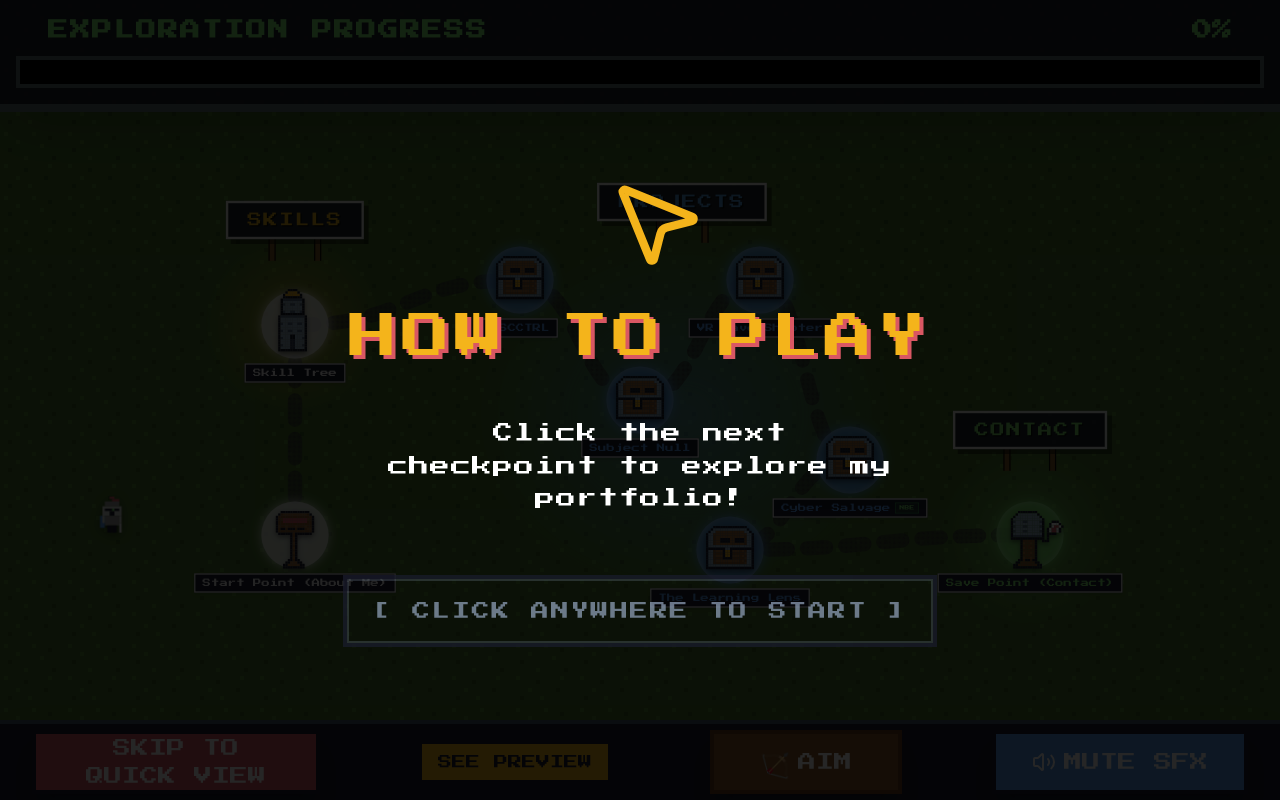
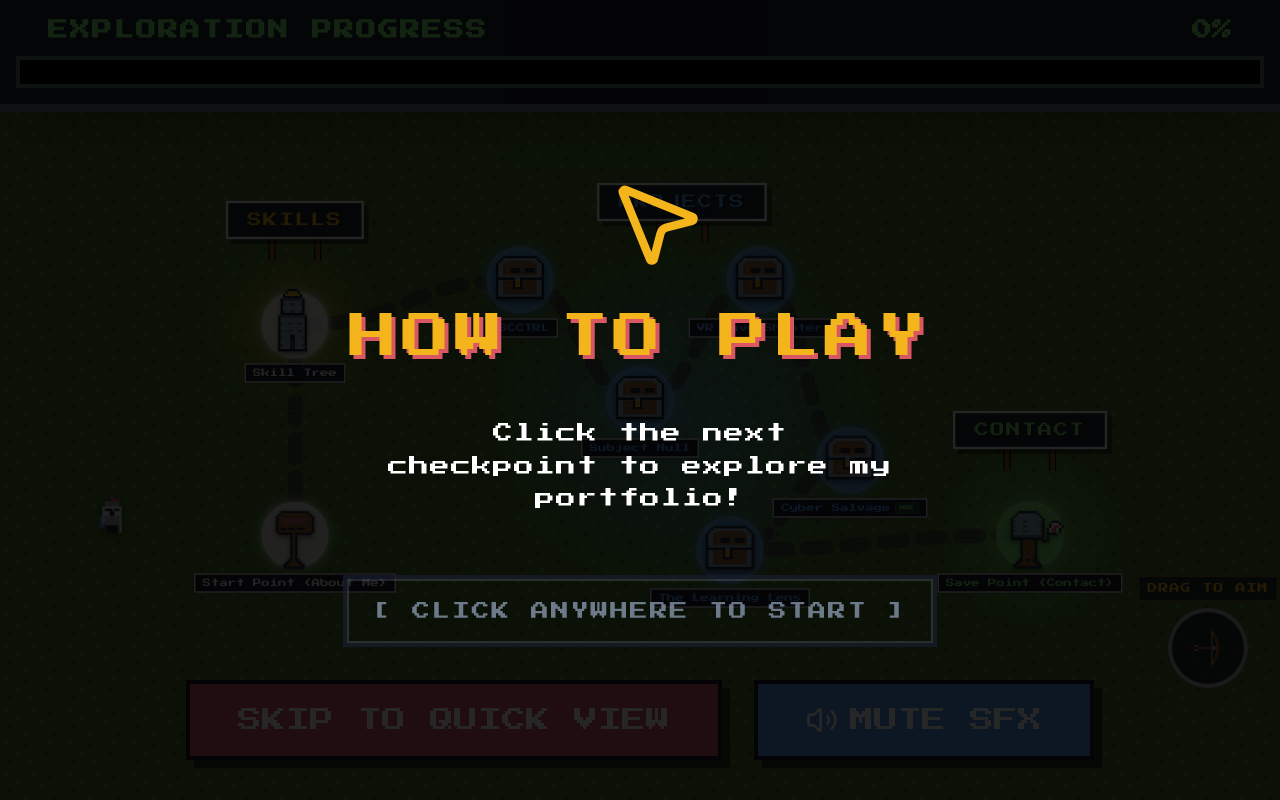
Before and after one commit to MahmoudHany908/portfolio, a React (Vite) app: page / in a window 1280 px wide. Built offline with nearby package versions, Linux system fonts and the light colour scheme.

Commit message:
UI tweak: set Aim mode as default, remove aim/preview toggles, restyle bottom controls

```diff
--- a/src/components/UI/GameHUD.jsx
+++ b/src/components/UI/GameHUD.jsx
@@ -1,9 +1,8 @@
 import React from 'react';
 import { Volume2, VolumeX } from 'lucide-react';
-import { Link } from 'react-router-dom';
 import SimpleViewToggle from './SimpleViewToggle';
 
-export default function GameHUD({ discoveredCount, totalNodes, muted, setMuted, aimMode, setAimMode }) {
+export default function GameHUD({ discoveredCount, totalNodes, muted, setMuted }) {
   const percentage = (discoveredCount / totalNodes) * 100;
   const isComplete = discoveredCount === totalNodes;
 
@@ -26,33 +25,15 @@ export default function GameHUD({ discoveredCount, totalNodes, muted, setMuted,
         </div>
       </div>
 
-      {/* Bottom Control Bar */}
-      <div className="absolute bottom-0 left-0 right-0 h-16 md:h-20 bg-retro-dark border-t-4 border-slate-600 shadow-2xl flex items-center justify-between px-4 md:px-8 z-40 pointer-events-auto">
+      {/* Centered Bottom Floating Controls */}
+      <div className="absolute bottom-6 md:bottom-10 left-0 right-0 flex items-center justify-center gap-4 md:gap-8 z-40 pointer-events-auto px-4">
         <SimpleViewToggle />
 
-        <Link to="/preview" className="pixel-btn bg-retro-yellow text-retro-dark hover:bg-white transition-colors text-[10px] md:text-sm px-4 py-2 border-4 mx-2">
-          SEE PREVIEW
-        </Link>
-
-        {/* Aim Mode Toggle */}
         <button
-          tabIndex={-1}
-          className={`pixel-btn transition-colors shadow-xl text-center text-[10px] md:text-lg px-2 md:px-6 py-2 md:py-4 border-4 flex items-center justify-center gap-2 h-10 md:h-16 w-24 md:w-48 ${
-            aimMode
-              ? 'bg-retro-yellow text-retro-dark border-white shadow-[0_0_20px_rgba(244,180,27,0.5)]'
-              : 'bg-[#8b5a2b] hover:bg-[#a0692b] text-white border-[#6b3a1b]'
-          }`}
-          onClick={() => setAimMode(!aimMode)}
-        >
-          <span className="text-lg md:text-2xl">🏹</span>
-          <span>{aimMode ? 'AIM ON' : 'AIM'}</span>
-        </button>
-
-        <button
-          className="pixel-btn bg-[#569ceb] hover:bg-[#83eb72] transition-colors shadow-xl text-center text-[10px] md:text-lg px-2 md:px-8 py-2 md:py-4 border-4 flex items-center justify-center gap-2 text-white h-10 md:h-16 w-28 md:w-64"
+          className="pixel-btn bg-[#569ceb] hover:bg-[#83eb72] transition-colors shadow-[8px_8px_0_rgba(0,0,0,0.5)] text-center text-sm md:text-2xl px-6 md:px-12 py-3 md:py-6 border-4 flex items-center justify-center gap-3 text-white h-14 md:h-20"
           onClick={() => setMuted(!muted)}
         >
-          {muted ? <VolumeX size={16} className="md:w-6 md:h-6" /> : <Volume2 size={16} className="md:w-6 md:h-6" />}
+          {muted ? <VolumeX size={24} className="w-5 h-5 md:w-8 md:h-8" /> : <Volume2 size={24} className="w-5 h-5 md:w-8 md:h-8" />}
           <span>{muted ? "UNMUTE SFX" : "MUTE SFX"}</span>
         </button>
       </div>
--- a/src/components/UI/SimpleViewToggle.jsx
+++ b/src/components/UI/SimpleViewToggle.jsx
@@ -3,7 +3,7 @@ import { Link } from 'react-router-dom';
 
 export default function SimpleViewToggle() {
   return (
-    <Link to="/quick" className="pixel-btn bg-[#d95763] hover:bg-[#f4b41b] transition-colors shadow-xl text-center text-[10px] md:text-lg px-2 md:px-8 py-2 md:py-4 border-4 flex items-center justify-center text-white h-10 md:h-16 w-40 md:w-72">
+    <Link to="/quick" className="pixel-btn bg-[#d95763] hover:bg-[#f4b41b] transition-colors shadow-[8px_8px_0_rgba(0,0,0,0.5)] text-center text-sm md:text-2xl px-6 md:px-12 py-3 md:py-6 border-4 flex items-center justify-center text-white h-14 md:h-20 whitespace-nowrap">
       SKIP TO QUICK VIEW
     </Link>
   );
--- a/src/pages/Overworld.jsx
+++ b/src/pages/Overworld.jsx
@@ -40,7 +40,7 @@ export default function Overworld() {
   const [hitNodeId, setHitNodeId] = useState(null);
 
   // Aim Mode State
-  const [aimMode, setAimMode] = useState(false);
+  const [aimMode, setAimMode] = useState(true);
   const canvasInfoRef = useRef({ scale: 1, left: 0, top: 0 });
 
   // Callback for MapCanvas to report its current transform values
```
